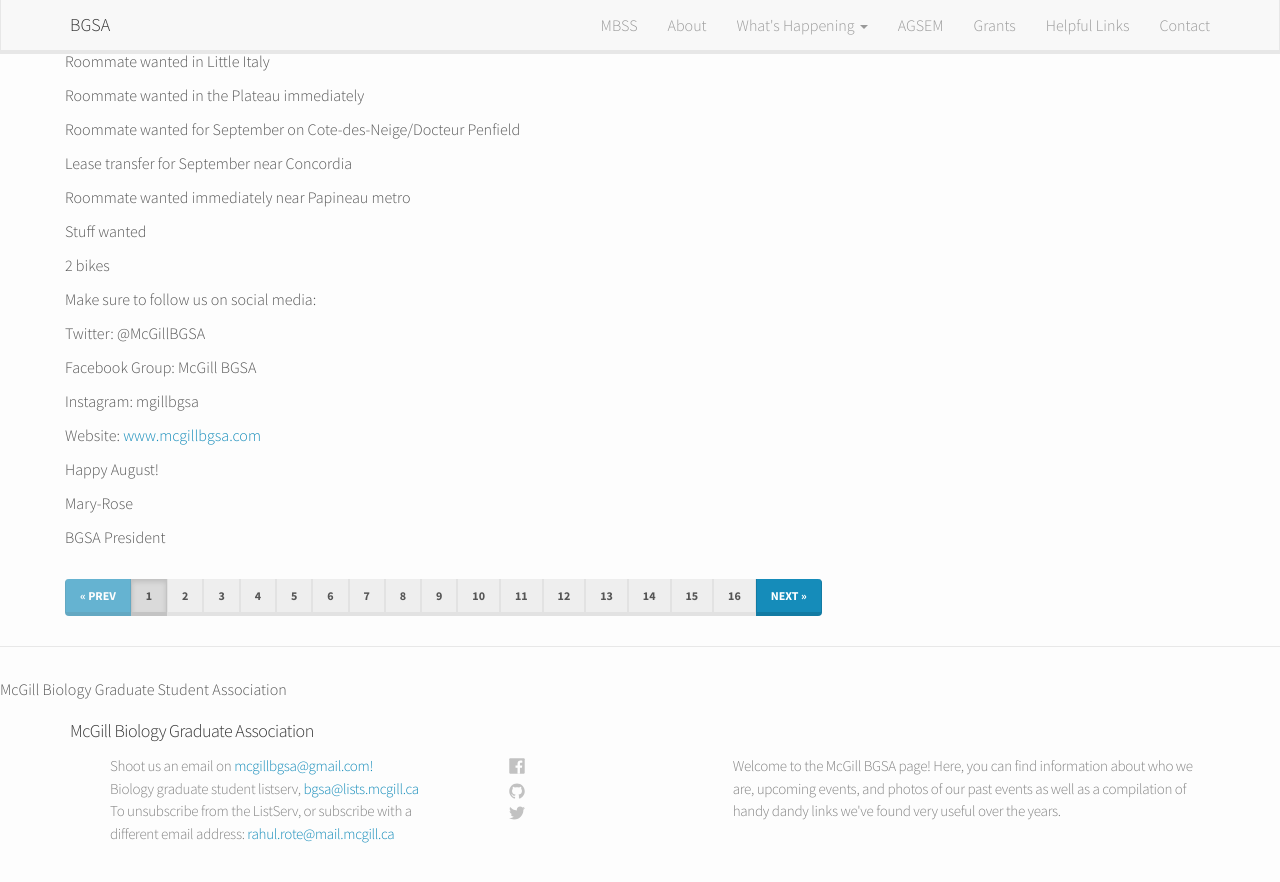
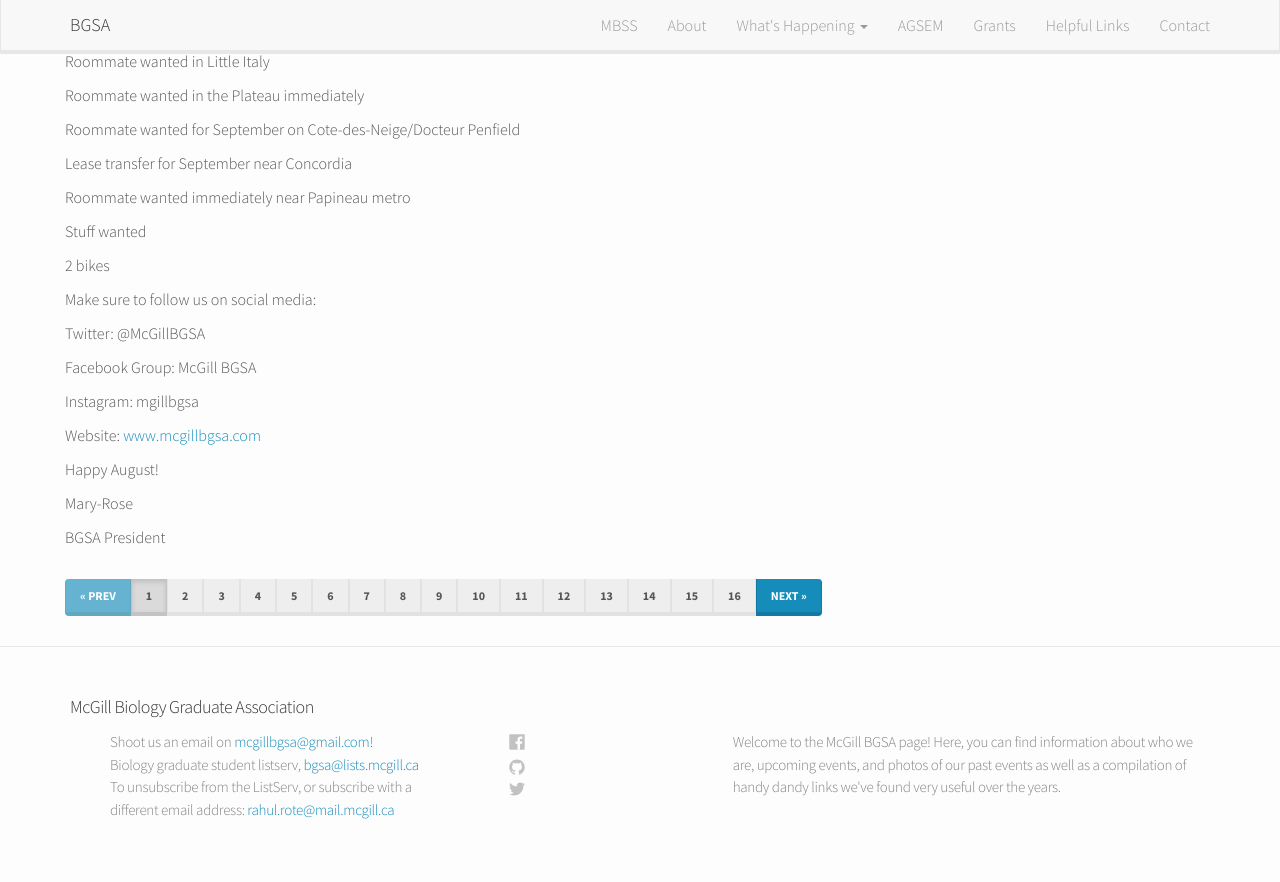
Before and after one commit to McGillBGSA/McGillBGSA.github.io, a Jekyll site: the page built from index.html, in a window 1280 px wide and 900 px high, scrolled down 2599 px. Shown: the top 882 px of the window. Built offline with Jekyll 4.4.1, drawn with Linux system fonts in a browser that asks for light colours; nearby versions of some CDN libraries; the list of posts is cut into pages by our own code.

Commit message:
Updated footer.html

```diff
--- a/_includes/footer.html
+++ b/_includes/footer.html
@@ -1,5 +1,4 @@
-<footer class="site-footer" id="footer">McGill Biology Graduate Student Association
-
+<footer class="site-footer" id="footer">
   <div class="wrap container">
 
     <h2 class="footer-heading">{{ site.title }}</h2>
```
